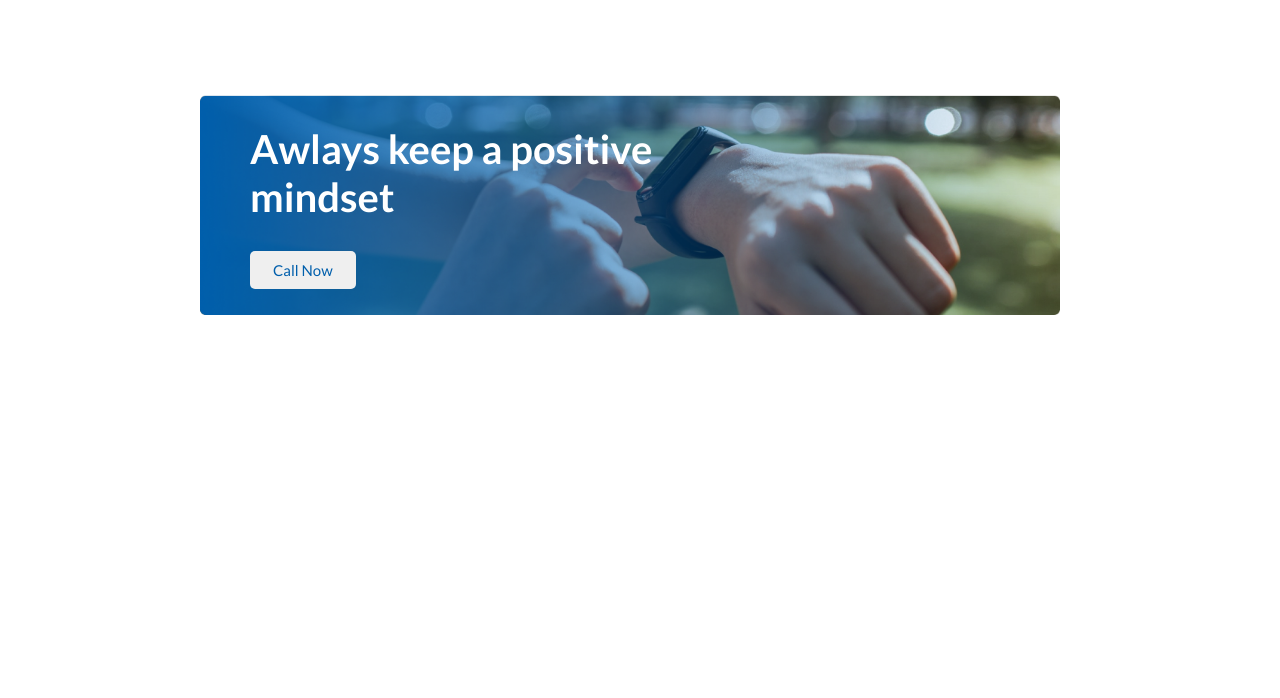
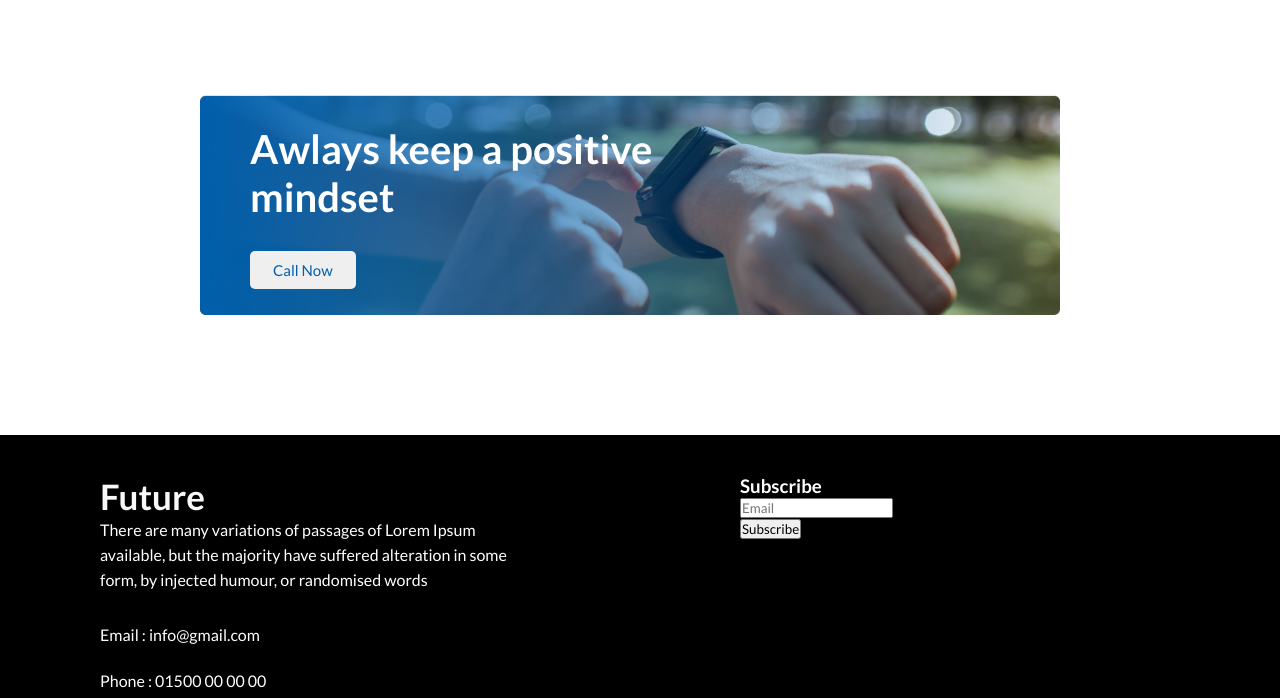
Before and after one commit to Masudur400/new-year-new-me, a plain HTML site: page index.html in a window 1280 px wide. Shown: the part 1716-2414 px from the top of the page. Before the commit the page ends 2151 px from the top, so only its background shows below. Drawn offline with Linux system fonts and the light colour scheme.

Commit message:
last update

```diff
--- a/index.html
+++ b/index.html
@@ -95,6 +95,37 @@
         </div>
     </section>
 
+    <section class="footer">
+        <div class="footer-item">
+            <h2 class="footer-title">Future</h2>
+            <p class="footer-des class="contact"">There are many variations of passages of Lorem Ipsum available, but the majority have suffered alteration in some form, by injected humour, or randomised words</p>
+
+            <p class="contact">Email : info@gmail.com</p>
+            <p class="contact">Phone : 01500 00 00 00</p>
+
+           <div cl>
+
+            <a href=""><img src="images/icons/fb.png" alt=""></a>
+
+            <a href=""><img src="images/icons/twitter.png" alt=""></a>
+
+            <a href=""><img src="images/icons/youtube.png" alt=""></a>
+           </div>
+
+        </div>
+
+        <div class="footer-submit">
+            <h3>Subscribe</h3>
+
+            <div>
+                <input type="email" placeholder="Email">
+            </div>
+            <button>Subscribe</button>
+
+
+        </div>
+    </section>
+
 
 
 
--- a/style.css
+++ b/style.css
@@ -173,7 +173,7 @@
      height: 220px;
      background-image: url("images/watch.png");
      background-repeat: no-repeat;
-     background-size:100% 100%;
+     background-size: 100% 100%;
  }
 
  .last-item-home {
@@ -185,10 +185,10 @@
 
  .last-item {
      background-image: url("images/gradient1.png");
-    width:100%;
+     width: 100%;
      height: 220px;
      background-repeat: no-repeat;
-    background-size:100% 100%;
+     background-size: 100% 100%;
 
  }
 
@@ -211,3 +211,48 @@
      border: none;
 
  }
+
+ .footer {
+     background-color: black;
+     color: white;
+     display: flex;
+
+ }
+
+ .footer-item {
+     width: 50%;
+     text-align: left;
+     margin: 40px 100px;
+ }
+
+ .footer-title {
+     color: #F8F8F8;
+     font-size: 35px;
+ }
+
+ .footer-des {
+     color: #FFF;
+     font-size: 16px;
+     line-height: 25px;
+     margin-bottom: 20px;
+     /* 162.5% */
+ }
+
+ .contact {
+     color: #FFF;
+     font-size: 16px;
+     line-height: 46px;
+     /* 162.5% */
+ }
+ .footer-img a {
+    text-align:left;
+    padding-right: 30px;
+
+ }
+
+ .footer-submit {
+     width: 50%;
+     text-align: left;
+     margin: 40px 100px;
+
+ }
```
Lines whose indentation alone changed are shown as unchanged.
